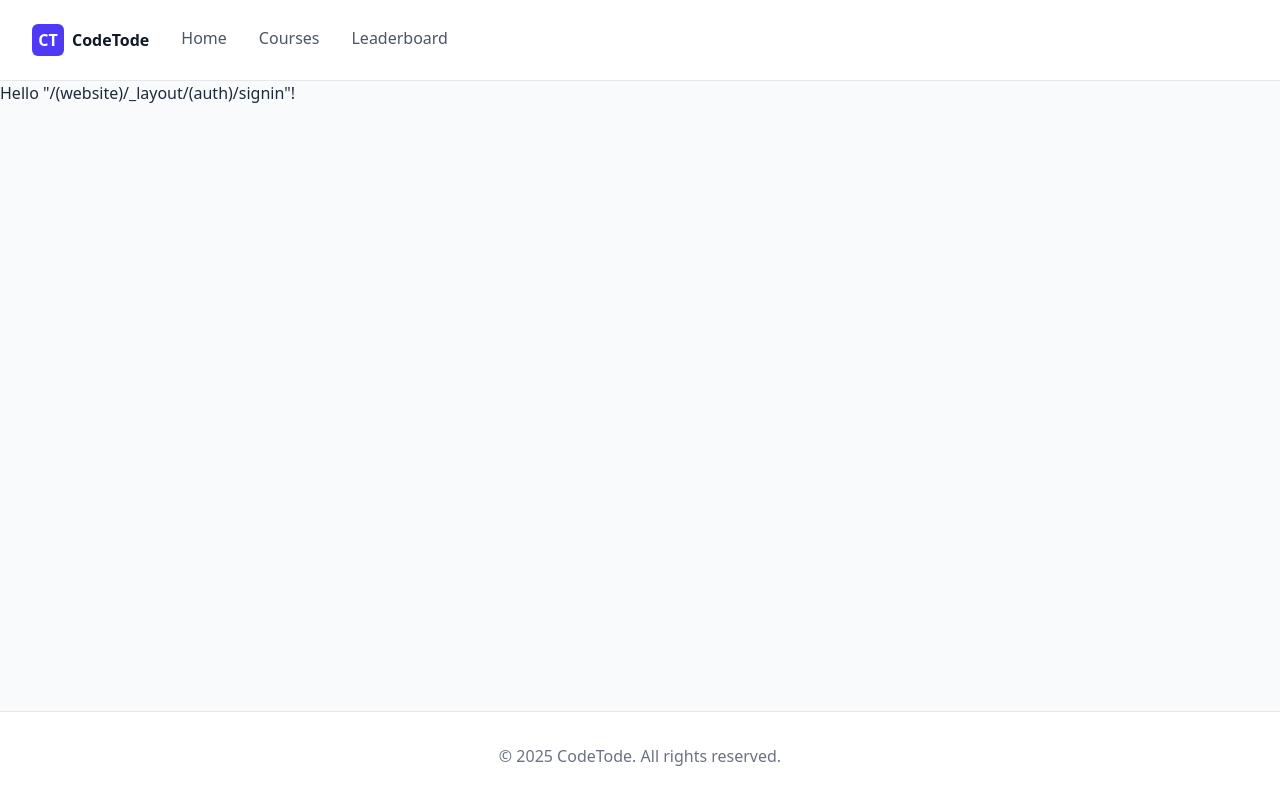
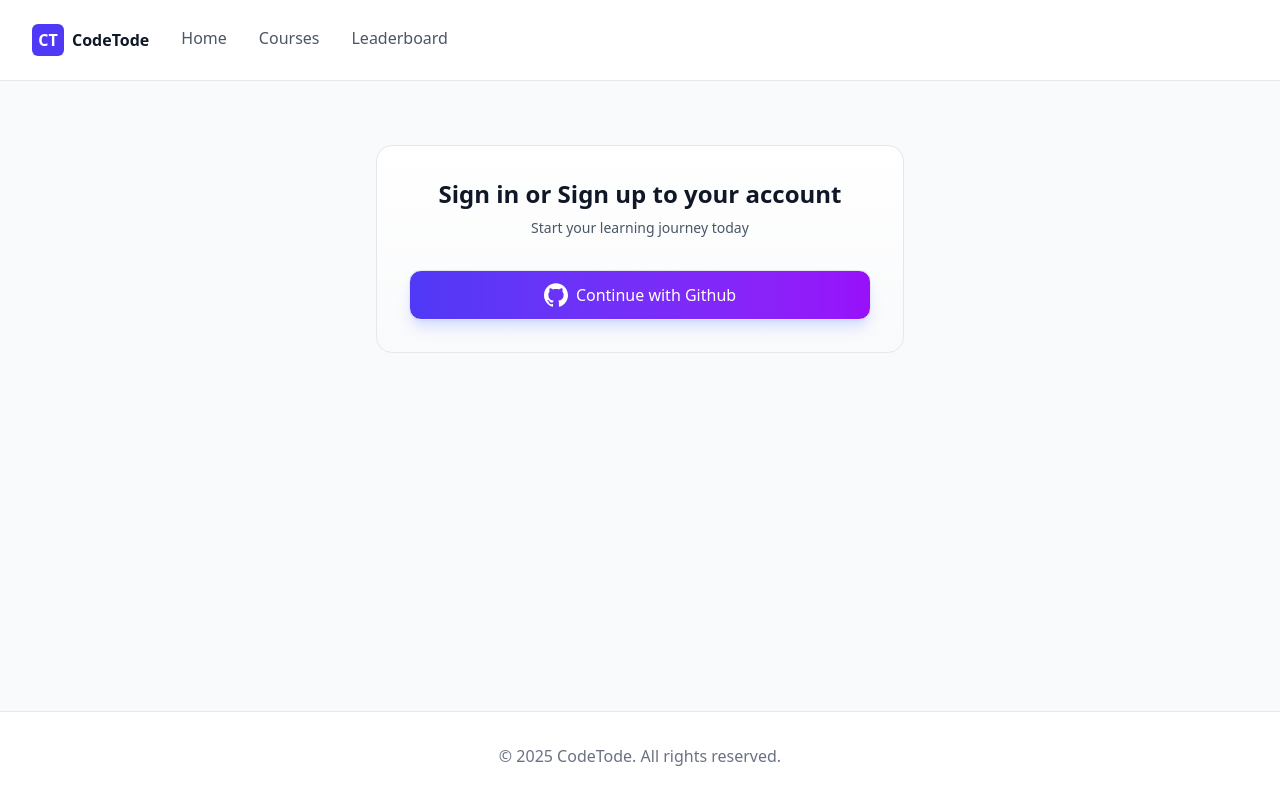
Before and after one commit to hasan-py/CodeTode, a React (Vite) app in the folder frontend/: page /signin in a window 1280 px wide. Built offline with nearby package versions, Linux system fonts and the light colour scheme.

Commit message:
(Authentication): FE - Signin page and github callback page with common button

```diff
--- a/frontend/package.json
+++ b/frontend/package.json
@@ -16,6 +16,8 @@
     "@tanstack/react-router": "^1.132.0",
     "@tanstack/react-router-devtools": "^1.132.0",
     "@tanstack/router-plugin": "^1.132.0",
+    "clsx": "^2.1.1",
+    "lucide-react": "^0.544.0",
     "react": "^19.0.0",
     "react-dom": "^19.0.0",
     "tailwindcss": "^4.1.14"
--- /dev/null
+++ b/frontend/src/components/common/button.tsx
@@ -0,0 +1,144 @@
+import React from "react";
+import type { ReactNode, ButtonHTMLAttributes } from "react";
+import clsx from "clsx";
+
+// Define possible button variants, including the new 'outline'
+type ButtonVariant = "primary" | "secondary" | "danger" | "success" | "outline";
+
+// Define possible colors for the outline variant
+type OutlineColor = "indigo" | "red" | "emerald" | "gray";
+
+// Define possible button sizes
+type ButtonSize = "xs" | "sm" | "md" | "lg" | "xl";
+
+// Define possible icon positions
+type IconPosition = "left" | "right";
+
+// Define the component's props by extending standard button attributes
+interface ButtonProps extends ButtonHTMLAttributes<HTMLButtonElement> {
+  variant?: ButtonVariant;
+  size?: ButtonSize;
+  fullWidth?: boolean;
+  icon?: ReactNode;
+  iconPosition?: IconPosition;
+  shadow?: boolean;
+  scaleOnHover?: boolean;
+  className?: string;
+  /**
+   * Specifies the color for the 'outline' variant.
+   * Required when variant is 'outline'.
+   * Defaults to 'indigo' if variant is 'outline' and no color is provided.
+   */
+  outlineColor?: OutlineColor;
+}
+
+// --- Component Definition ---
+
+const Button: React.FC<ButtonProps> = ({
+  children,
+  variant = "primary",
+  size = "md",
+  fullWidth = false,
+  icon,
+  iconPosition = "left",
+  shadow,
+  scaleOnHover,
+  className,
+  outlineColor, // Include the new prop
+  ...otherProps
+}) => {
+  const enableShadow =
+    shadow === undefined
+      ? variant === "primary" || variant === "success"
+      : shadow;
+  const enableScale = scaleOnHover === undefined ? size === "xl" : scaleOnHover;
+
+  const baseClasses = clsx(
+    `font-medium ${
+      otherProps?.disabled ? "cursor-not-allowed" : "cursor-pointer"
+    }`,
+    icon
+      ? "inline-flex items-center gap-2"
+      : "inline-flex items-center justify-center",
+    "transition-all duration-300"
+  );
+
+  // Determine the actual outline color if variant is 'outline'
+  const actualOutlineColor =
+    variant === "outline" ? outlineColor || "indigo" : undefined; // Default to indigo if outline and no color provided
+
+  // Build variant-specific classes
+  const variantClasses = clsx({
+    // Primary button with dark mode gradient
+    "bg-gradient-to-r from-indigo-600 to-purple-600 text-white hover:from-indigo-700 hover:to-purple-700":
+      variant === "primary",
+    // Secondary button with dark mode styles
+    "bg-gray-50 text-gray-800 border border-gray-200 hover:bg-gray-300 !transition-colors dark:bg-gray-800 dark:text-gray-300 dark:border-gray-700 dark:hover:bg-gray-700":
+      variant === "secondary",
+    // Danger button with dark mode styles
+    "bg-red-100/50 text-red-700 border border-red-300/50 hover:bg-red-200/50 !transition-colors dark:bg-red-600/20 dark:text-red-400 dark:border-red-800/50 dark:hover:bg-red-600/30":
+      variant === "danger",
+    // Success button with dark mode styles
+    "bg-emerald-600 text-white hover:bg-emerald-700": variant === "success",
+
+    // Classes for the new 'outline' variant based on outlineColor
+    "bg-transparent border !transition-colors": variant === "outline", // Base styles for outline
+
+    // Specific outline colors (Light mode first, then dark mode)
+    "text-indigo-600 border-indigo-600 hover:bg-indigo-600 hover:text-white dark:text-indigo-500 dark:border-indigo-500 dark:hover:bg-indigo-500 dark:hover:text-white":
+      variant === "outline" && actualOutlineColor === "indigo",
+    "text-red-600 border-red-600 hover:bg-red-600 hover:text-white dark:text-red-600 dark:border-red-600 dark:hover:bg-red-600 dark:hover:text-white":
+      variant === "outline" && actualOutlineColor === "red",
+    "text-emerald-600 border-emerald-600 hover:bg-emerald-600 hover:text-white dark:text-emerald-600 dark:border-emerald-600 dark:hover:bg-emerald-600 dark:hover:text-white":
+      variant === "outline" && actualOutlineColor === "emerald",
+    // Gray outline for 'outline' variant matches 'secondary' hover for consistency, but keeps text-gray-300 border-gray-700 initial state
+    "text-gray-800 border-gray-400 hover:bg-gray-50 hover:text-gray-900 dark:text-gray-300 dark:border-gray-700 dark:hover:bg-gray-700 dark:hover:text-gray-300":
+      variant === "outline" && actualOutlineColor === "gray",
+  });
+
+  // Standardized size classes - apply regardless of fullWidth
+  const sizeClasses = clsx({
+    "px-2 py-1 text-xs rounded-lg": size === "xs",
+    "px-4 py-2 text-sm rounded-lg": size === "sm",
+    "px-5 py-2 text-base rounded-lg": size === "md",
+    "px-6 py-3 text-base rounded-xl": size === "lg",
+    "px-8 py-4 text-lg rounded-xl": size === "xl",
+  });
+
+  // Width classes - add w-full if needed
+  const widthClasses = fullWidth ? "w-full justify-center" : "";
+
+  const shadowClasses = clsx({
+    // Shadows for primary and success buttons (light and dark)
+    "shadow-lg shadow-indigo-300/40 dark:shadow-indigo-500/20":
+      enableShadow && variant === "primary",
+    "shadow-lg shadow-emerald-300/40 dark:shadow-emerald-600/20":
+      enableShadow && variant === "success",
+    // Add generic shadow-lg if explicitly enabled for outline or other variants
+    "shadow-lg": enableShadow && variant !== "primary" && variant !== "success", // Apply generic shadow if explicitly enabled and not primary/success
+  });
+
+  const hoverClasses = clsx({
+    "transform hover:scale-105": enableScale,
+  });
+
+  const allClasses = clsx(
+    baseClasses,
+    variantClasses,
+    sizeClasses,
+    widthClasses,
+    shadowClasses,
+    hoverClasses,
+    className
+  );
+
+  return (
+    <button className={allClasses} {...otherProps}>
+      {icon && iconPosition === "left" && icon}
+      {children}
+      {icon && iconPosition === "right" && icon}
+    </button>
+  );
+};
+
+export default Button;
--- a/frontend/src/routes/(website)/_layout/(auth)/github-callback.tsx
+++ b/frontend/src/routes/(website)/_layout/(auth)/github-callback.tsx
@@ -1,11 +1,27 @@
-import { createFileRoute } from '@tanstack/react-router'
+import { createFileRoute } from "@tanstack/react-router";
 
 export const Route = createFileRoute(
-  '/(website)/_layout/(auth)/github-callback',
+  "/(website)/_layout/(auth)/github-callback"
 )({
   component: RouteComponent,
-})
+});
 
 function RouteComponent() {
-  return <div>Hello "/(website)/_layout/(auth)/github-callback"!</div>
+  return (
+    <div className="flex flex-col items-center justify-center min-h-screen bg-gray-50 dark:bg-gray-900 p-4">
+      <div className="bg-white dark:bg-gray-800 rounded-2xl shadow-xl p-8 text-center max-w-md w-full">
+        <div className="w-16 h-16 bg-indigo-100 dark:bg-indigo-900/30 rounded-full flex items-center justify-center mx-auto mb-6">
+          <div className="h-10 w-10 border-t-2 border-b-2 border-indigo-600 dark:border-indigo-400 rounded-full animate-spin"></div>
+        </div>
+
+        <h1 className="text-2xl font-bold text-gray-900 dark:text-white mb-2">
+          Authenticating...
+        </h1>
+
+        <p className="text-gray-600 dark:text-gray-400 mb-6">
+          Please wait while we complete the GitHub authentication process.
+        </p>
+      </div>
+    </div>
+  );
 }
--- a/frontend/src/routes/(website)/_layout/(auth)/signin.tsx
+++ b/frontend/src/routes/(website)/_layout/(auth)/signin.tsx
@@ -1,9 +1,55 @@
-import { createFileRoute } from '@tanstack/react-router'
+import Button from "@/components/common/button";
+import { createFileRoute } from "@tanstack/react-router";
+// import { GithubIcon } from "lucide-react";
 
-export const Route = createFileRoute('/(website)/_layout/(auth)/signin')({
+export const Route = createFileRoute("/(website)/_layout/(auth)/signin")({
   component: RouteComponent,
-})
+});
 
 function RouteComponent() {
-  return <div>Hello "/(website)/_layout/(auth)/signin"!</div>
+  const signinHandler = async () => {};
+
+  return (
+    <div className="text-gray-800 flex flex-col justify-center dark:text-gray-200">
+      <div className="max-w-xl mx-auto w-full px-4 sm:px-6 py-16">
+        <div className="bg-gradient-to-b from-white to-gray-50 rounded-2xl p-8 border border-gray-200 dark:from-gray-800 dark:to-gray-900 dark:border-gray-700">
+          <div className="text-center mb-8">
+            <h1 className="text-2xl font-bold text-gray-900 dark:text-white">
+              Sign in or Sign up to your account
+            </h1>
+            <p className="mt-2 text-sm text-gray-600 dark:text-gray-400">
+              Start your learning journey today
+            </p>
+          </div>
+
+          <div className="space-y-6">
+            <Button
+              // icon={<GithubIcon className="text-gray-800 dark:text-white" />}
+              icon={<GitHubIcon />}
+              fullWidth
+              size="lg"
+              onClick={signinHandler}
+              className="bg-white text-gray-800 border border-gray-200 hover:bg-gray-100 dark:bg-gray-800 dark:text-white dark:border-gray-700 dark:hover:bg-gray-700"
+            >
+              Continue with Github
+            </Button>
+          </div>
+        </div>
+      </div>
+    </div>
+  );
 }
+
+const GitHubIcon = () => (
+  <svg
+    xmlns="http://www.w3.org/2000/svg"
+    width="24"
+    height="24"
+    viewBox="0 0 24 24"
+    fill="currentColor"
+    role="img"
+    aria-label="GitHub icon"
+  >
+    <path d="M12 .297c-6.63 0-12 5.373-12 12 0 5.303 3.438 9.8 8.205 11.385.6.113.82-.258.82-.577 0-.285-.01-1.04-.015-2.04-3.338.724-4.042-1.61-4.042-1.61C4.422 18.07 3.633 17.7 3.633 17.7c-1.087-.744.084-.729.084-.729 1.205.084 1.838 1.236 1.838 1.236 1.07 1.835 2.809 1.305 3.495.998.108-.776.417-1.305.76-1.605-2.665-.3-5.466-1.332-5.466-5.93 0-1.31.465-2.38 1.235-3.22-.135-.303-.54-1.523.105-3.176 0 0 1.005-.322 3.3 1.23.96-.267 1.98-.399 3-.405 1.02.006 2.04.138 3 .405 2.28-1.552 3.285-1.23 3.285-1.23.645 1.653.24 2.873.12 3.176.765.84 1.23 1.91 1.23 3.22 0 4.61-2.805 5.625-5.475 5.92.42.36.81 1.096.81 2.22 0 1.606-.015 2.896-.015 3.286 0 .315.21.69.825.57C20.565 22.092 24 17.592 24 12.297c0-6.627-5.373-12-12-12" />
+  </svg>
+);
```
Also changed, not shown: 1 other file (tests, documents, lock files or other folders).
